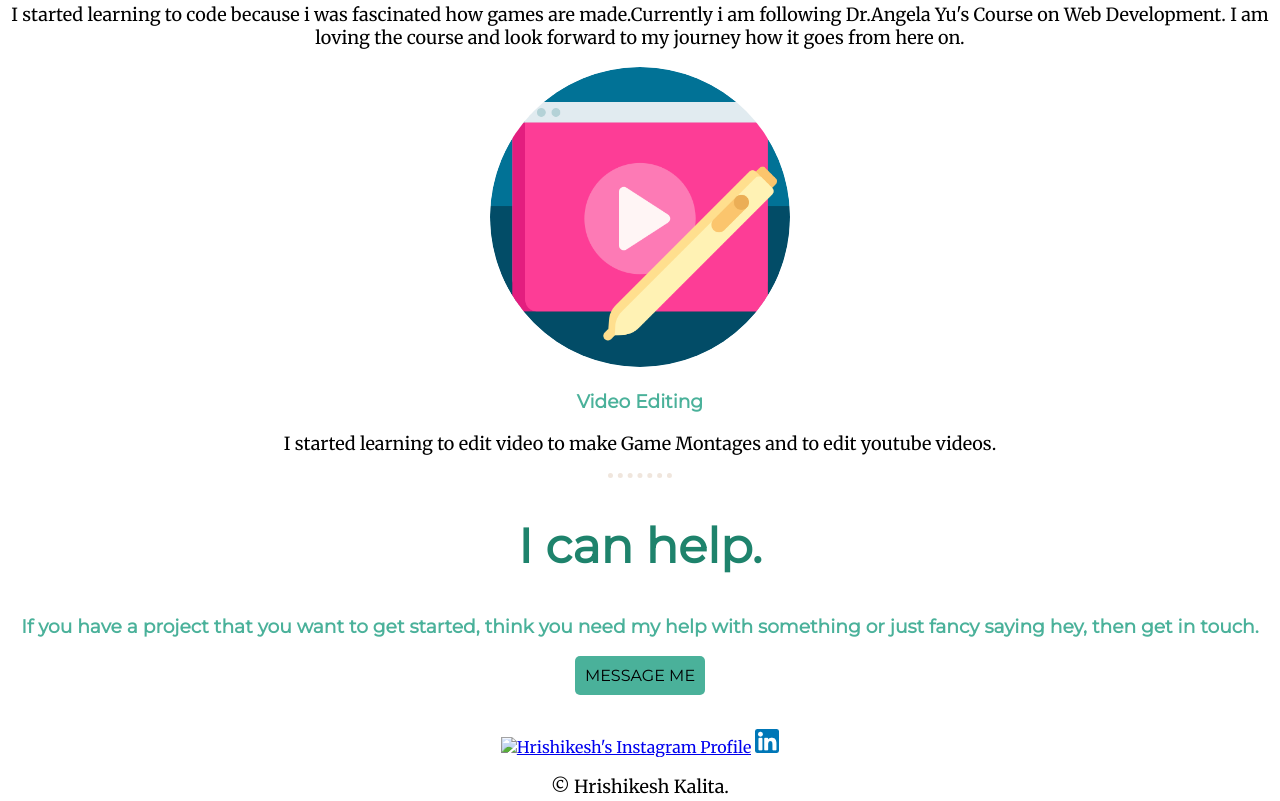
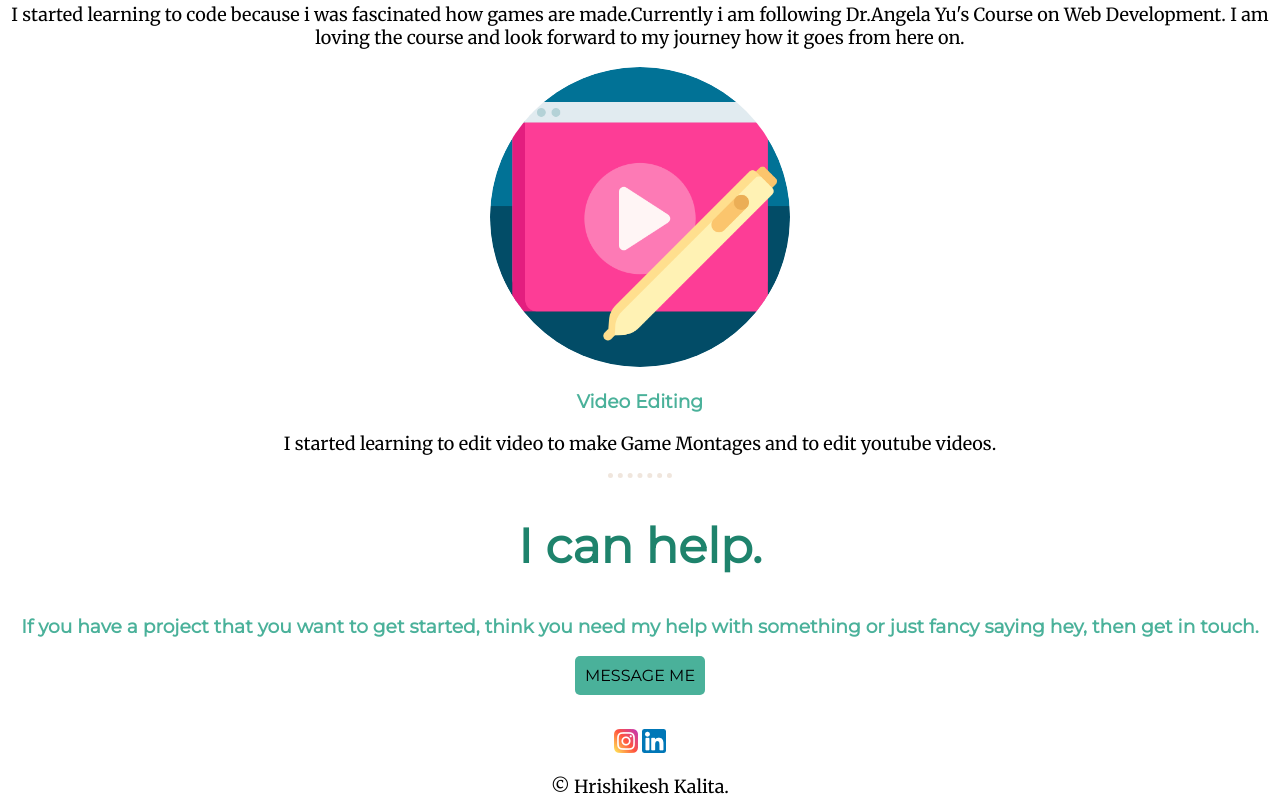
Before and after one commit to HrishiD89/PersonalSite_project, a plain HTML site: page index.html in a window 1280 px wide. Shown: the part 1494-2295 px from the top of the page. Drawn offline with Linux system fonts and the light colour scheme; a web font is replaced by a local one.

Commit message:
Update index.html

```diff
--- a/index.html
+++ b/index.html
@@ -50,7 +50,7 @@
 
 
   <div class="bottom-container">
-    <a href="https://www.instagram.com/hrishiiiii__/"><img src="icons/nstagram.png" alt="Hrishikesh's Instagram Profile"></a>
+    <a href="https://www.instagram.com/hrishiiiii__/"><img src="icons/instagram.png" alt="Hrishikesh's Instagram Profile"></a>
     <a href="https://www.linkedin.com/in/hrishikesh-kalita-854000207/"><img src="icons/linkedin.png" alt="Hrishikesh's Linkdin Profile"> </a>
     <!-- <a class="footer-link" href="https://www.appbrewery.co/">Website</a> -->
     <p>© Hrishikesh Kalita.</p>
```
